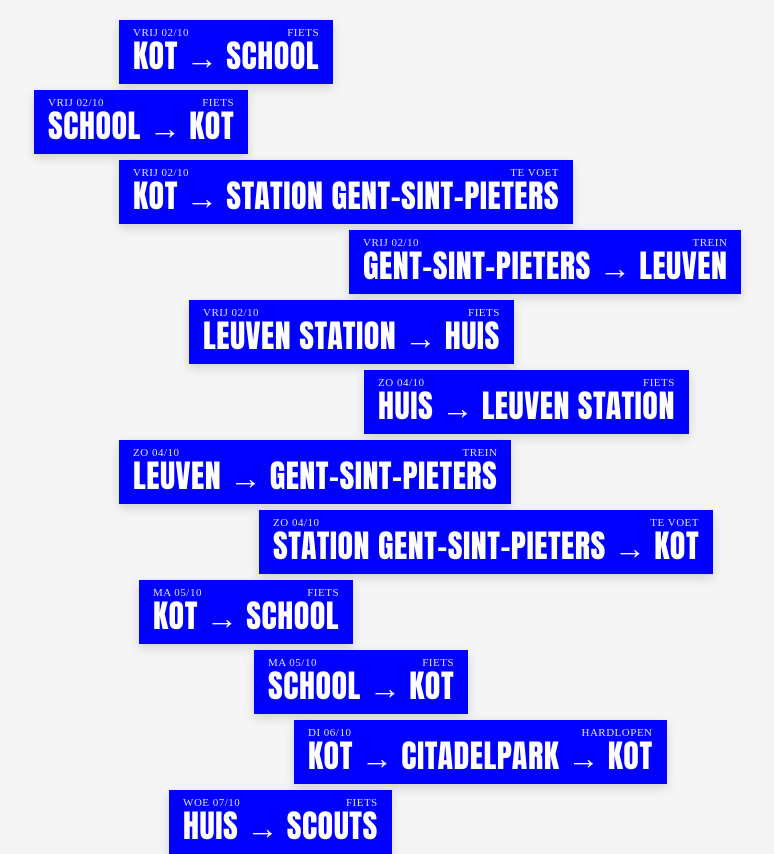
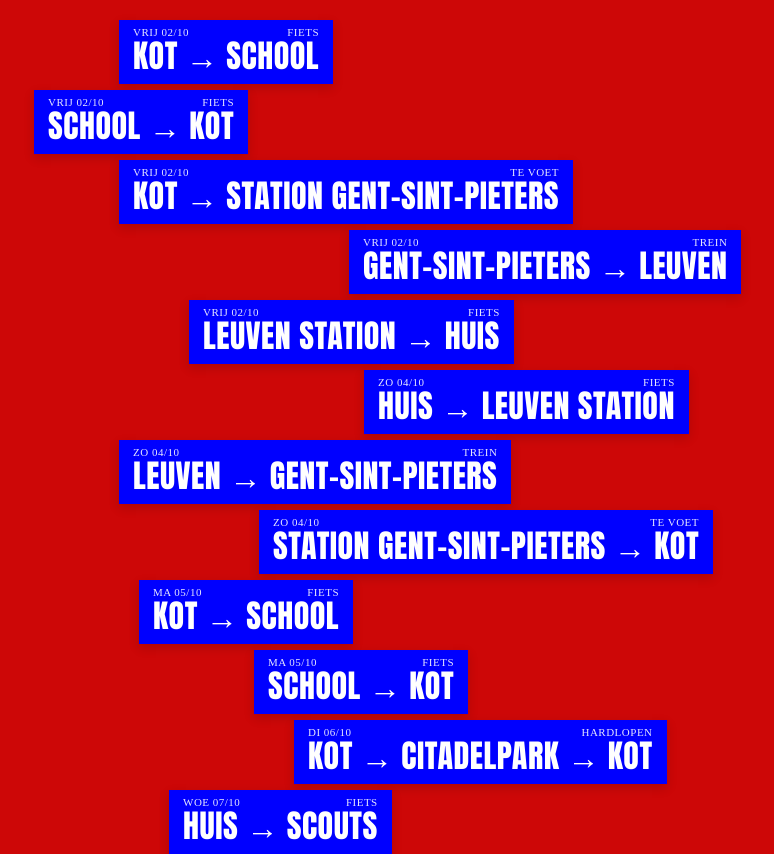
Before and after one commit to LindeCeuppens/Never-Finished, a plain HTML site: page editie-01.html in a window 1280 px wide. Shown: the whole page, without its empty margins (51-825 px from the left). Drawn offline with Linux system fonts and the light colour scheme.

Commit message:
Set editie-01 background to red
Change the page background from light gray to red.

```diff
--- a/editie-01.html
+++ b/editie-01.html
@@ -12,7 +12,7 @@
     }
 
     body {
-      background-color: #f5f5f5;
+      background-color: #cd0707;
       font-family: Arial, Helvetica, sans-serif;
       min-height: 100vh;
       overflow: hidden;
```
